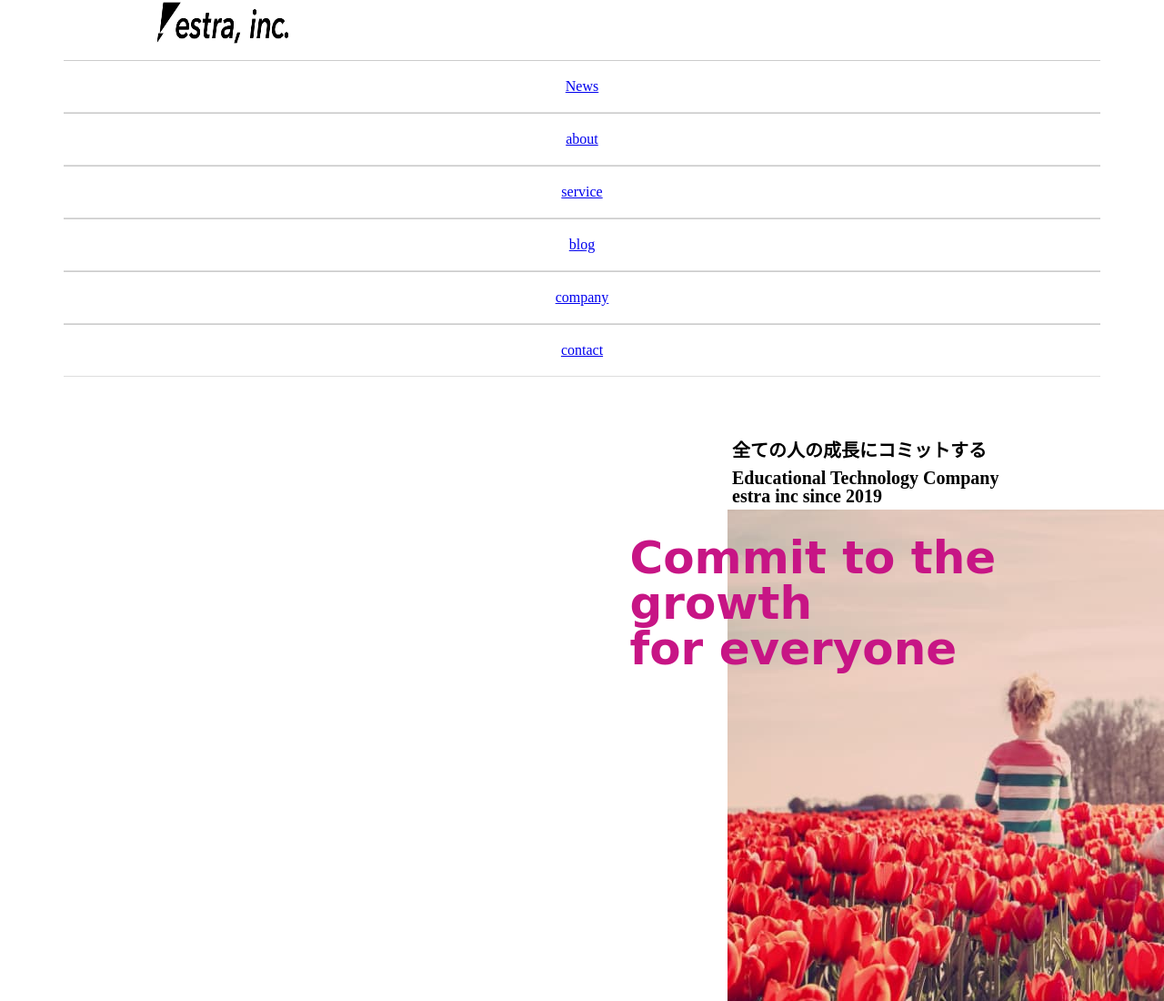
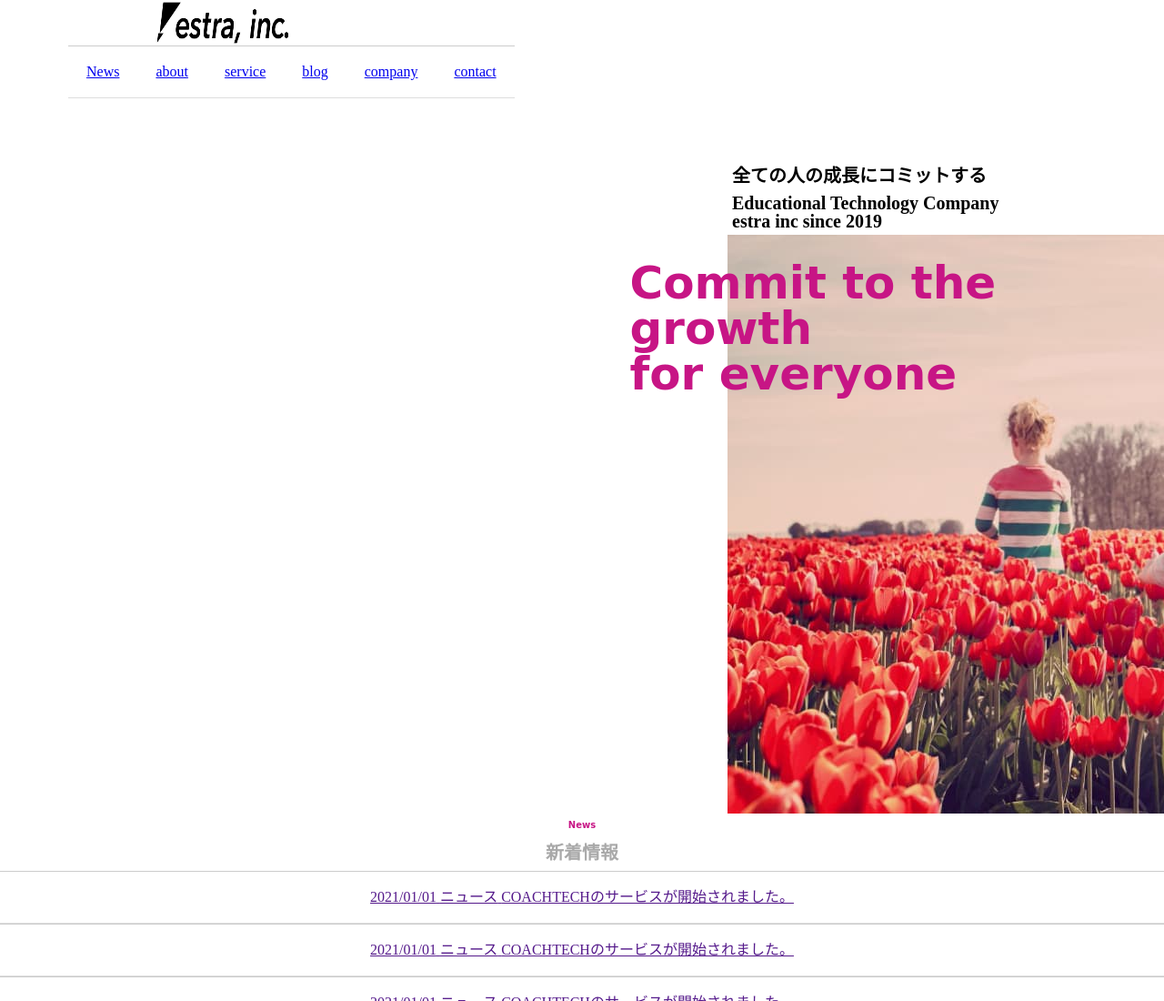
Before and after one commit to mariko-kishi/coachtech_20220528, a plain HTML site: page index.html in a window 1280 px wide. Shown: the top 1100 px of the page at 91% size. Drawn offline with Linux system fonts and the light colour scheme.

Commit message:
4th commit

```diff
--- a/css/style.css
+++ b/css/style.css
@@ -18,13 +18,10 @@
 
 
 .header_list {
-  display: inline;
-  justify-content: space-between;
+  display: flex;
   list-style: none;
-  margin-left: 10px;
-  margin-right: 30px;
+  margin-left: 5px;
   padding-bottom: 20px;
-
 }
 /* headerここまで */
 /* mainここから */
@@ -46,9 +43,10 @@ left: -25%;
 .firstview_heading {
   position: absolute;
   font-size: 50%;
+}
 
 
-}
+
 div > span{
   color: #20B2AA;
 }
@@ -81,8 +79,7 @@ h2{
 li{
   display: block;
   text-align: center;
-  border-top: solid 1px #CCC;
-  border-bottom:  solid 1px #ddd;
+  border-top: solid 1px #CCC;   border-bottom:  solid 1px #ddd;
   padding: 20px;
   }
 
```
